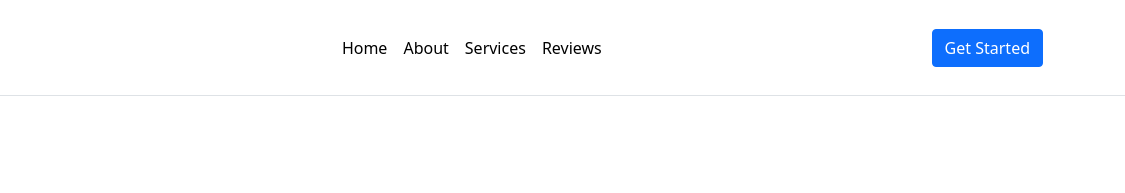
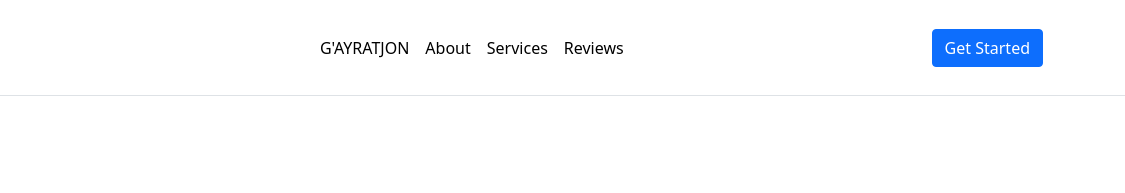
Before and after one commit to Gayrat17/digital-ocean, a plain HTML site: page index.html in a window 1280 px wide. Shown: the top 193 px of the page, 155-1280 px from the left. Drawn offline with nearby package versions, Linux system fonts and the light colour scheme.

Commit message:
Update index.html

```diff
--- a/index.html
+++ b/index.html
@@ -24,7 +24,7 @@
             <div class="collapse navbar-collapse" id="navbarTogglerDemo02">
                 <ul class="navbar-nav me-auto mb-2 mb-lg-0">
                     <li class="nav-item">
-                        <a class="nav-link" href="#">Home</a>
+                        <a class="nav-link" href="#">G'AYRATJON</a>
                     </li>
                     <li class="nav-item">
                         <a class="nav-link" href="#">About</a>
```
